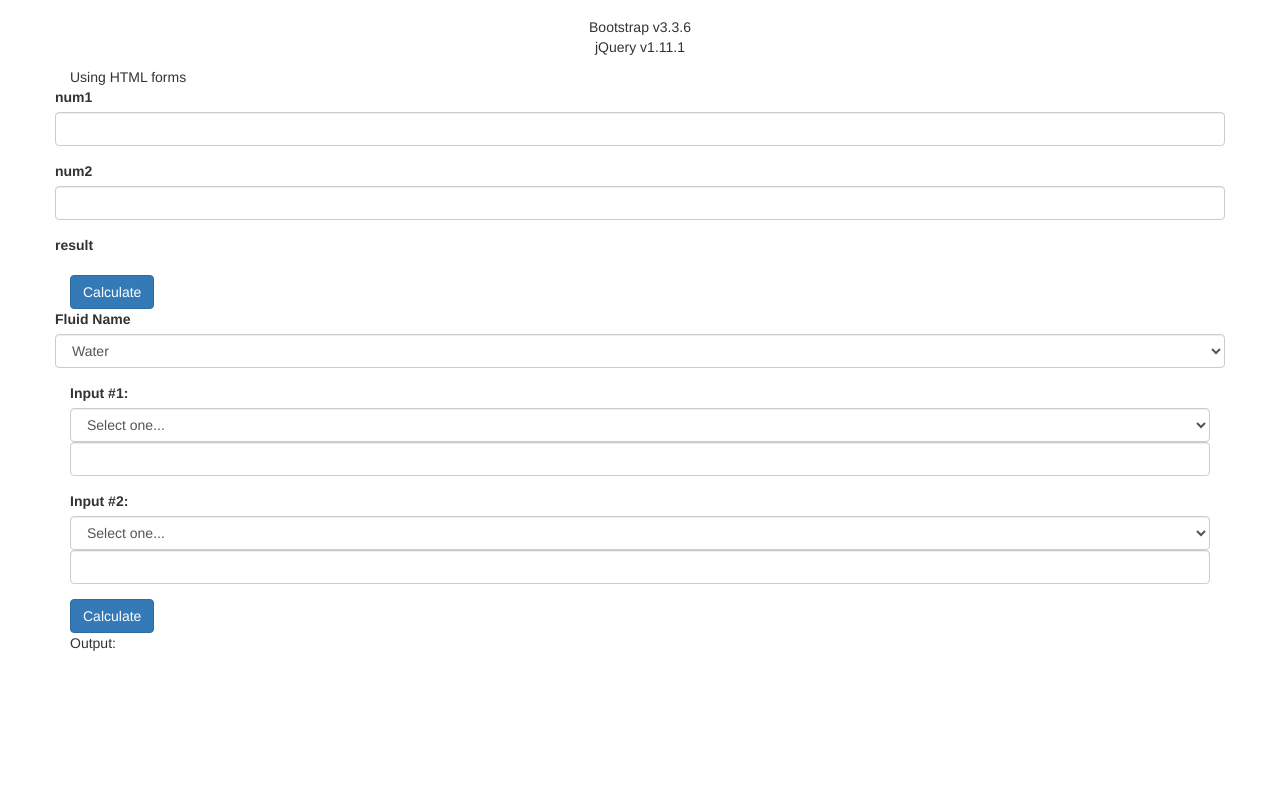
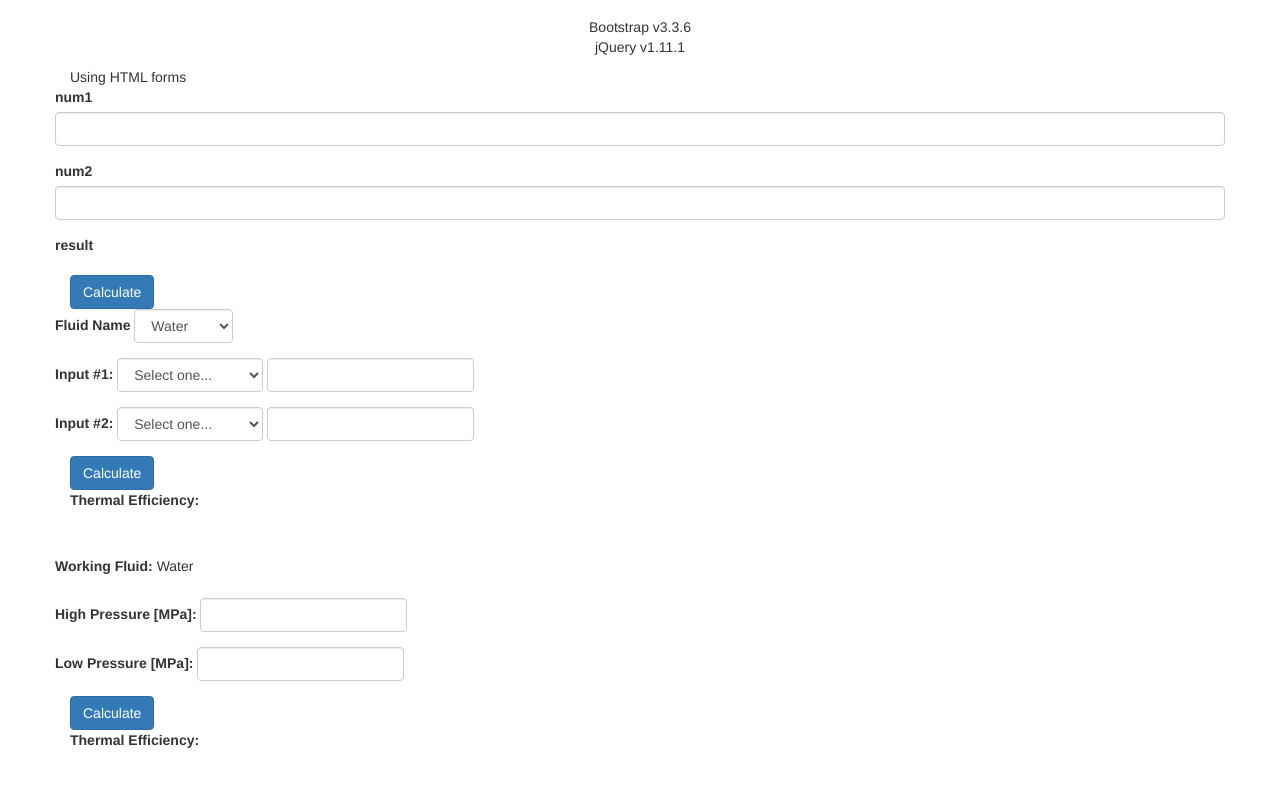
Before and after one commit to samtx/whatsmyrankine, a plain HTML site: page index.html in a window 1280 px wide. Shown: the part 172-958 px from the top of the page. Before the commit the page ends 835 px from the top, so only its background shows below. Drawn offline with nearby package versions, Linux system fonts and the light colour scheme.

Commit message:
begin calc thermal eff

```diff
--- a/index.html
+++ b/index.html
@@ -141,38 +141,62 @@
             </form>
 
         <form id="thermo-form">
-            <div class="form-group row">
-                <label for="FluidName">Fluid Name</label>
-                <select class="form-control" id="FluidName">
+            <div class="form-group row form-inline">
+                <label for="FluidName" class="col-2 col-form-label">Fluid Name</label>
+                <select class="form-control col-10" id="FluidName">
                     <option>Water</option>
                     <option>Nitrogen</option>
                     <option>R134a</option>
                 </select>
             </div>
-            <div class="form-group">
-                <label for="Name1">Input #1:</label>
-                <select class="form-control" id="Name1">
+            <div class="form-group row form-inline">
+                <label for="Name1" class="col-2 col-form-label">Input #1:</label>
+                <select class="form-control col-8" id="Name1">
                     <option value="">Select one...</option>
                     <option value="Pressure">Pressure [Pa]</option>
                     <option value="Temperature">Temperature [K]</option>
                     <option value="Density">Density [kg/m&#179;]</option>
                 </select>
-                <input class="form-control" type="number" id ='Value1'></input>
+                <input class="form-control col-2" type="number" id ='Value1'></input>
             </div>
-            <div class="form-group">
-                <label for"Name2">Input #2: </label>
-                <select class="form-control" id="Name2">
+            <div class="form-group row form-inline">
+                <label for="Name2" class="col-2 col-form-label">Input #2: </label>
+                <select class="form-control col-8" id="Name2">
                     <option value="">Select one...</option>
                     <option value="Pressure">Pressure [Pa]</option>
                     <option value="Temperature">Temperature [K]</option>
                     <option value="Density">Density [kg/m&#179;]</option>
                 </select>
-                <input type="number" class="form-control" id ='Value2'></input>
+                <input type="number" class="form-control col-2" id ='Value2'></input>
             </div>
             <input type="submit" class="btn btn-primary" id="calc" value="Calculate"/>
             <div>
-                <p>Output:</p>
-                <p id="output"></p>
+                <label class="col-2 col-form-label" for="output">Thermal Efficiency:</label>
+                <div class="col-8">
+                    <p id="output" class="form-control-static"></p>
+                </div>
+            </div>
+        </form>
+
+        <form id="rankine-form">
+            <div class="form-group row form-inline">
+                <label for="FluidName" class="col-4 col-form-label">Working Fluid:</label>
+                <p class='col-8 form-control-static'>Water</p>
+            </div>
+            <div class="form-group row form-inline">
+                <label for="highPressure" class="col-4 col-form-label">High Pressure [MPa]:</label>
+                <input type='number' class="form-control col-6" id="highPressure"></input>
+            </div>
+            <div class="form-group row form-inline">
+                <label for="lowPressure" class="col-4 col-form-label">Low Pressure [MPa]:</label>
+                <input type='number' class="form-control col-6" id="lowPressure"></input>
+            </div>
+            <input type="submit" class="btn btn-primary col-2" id="calc-rankine" value="Calculate"/>
+            <div>
+                <label class="col-2 col-form-label" for="output">Thermal Efficiency:</label>
+                <div class="col-8">
+                    <p id="thermalEfficiency" class="form-control-static"></p>
+                </div>
             </div>
         </form>
 
@@ -218,6 +242,26 @@
                 else if (text == 'Density [kg/m&#179;]')
                     return 'D';
             }
+
+        $("#rankine-form").submit(function(event) {
+            event.preventDefault();
+            var name = "Water";
+            var highP = parseFloat($('#highPressure').val())*1000000;
+            var lowP = parseFloat($('#lowPressure').val())*1000000;
+
+            var h1 = Module.PropsSI('H', "P", highP, 'Q', 1.0, name);
+            var s1 = Module.PropsSI('S', "P", lowP, 'Q', 1.0, name);
+            var h2 = Module.PropsSI('H', "S", s1, 'P', lowP, name);
+            var h3 = Module.PropsSI('H', "P", lowP, 'Q', 0.0, name);
+            var rho3 = Module.PropsSI("D", "P", lowP, "Q", 0.0, name);
+            var h4 = Module.PropsSI('H', "D", rho3, 'Q', 0.0, name);
+
+            eff = (h1 - h2) / (h1 - h4) * 100;
+            text = eff + ' &#37;';
+
+            $( "#thermalEfficiency" ).html( text);
+        });
+
 
         $("#thermo-form").submit(function(event) {
             event.preventDefault();
```
